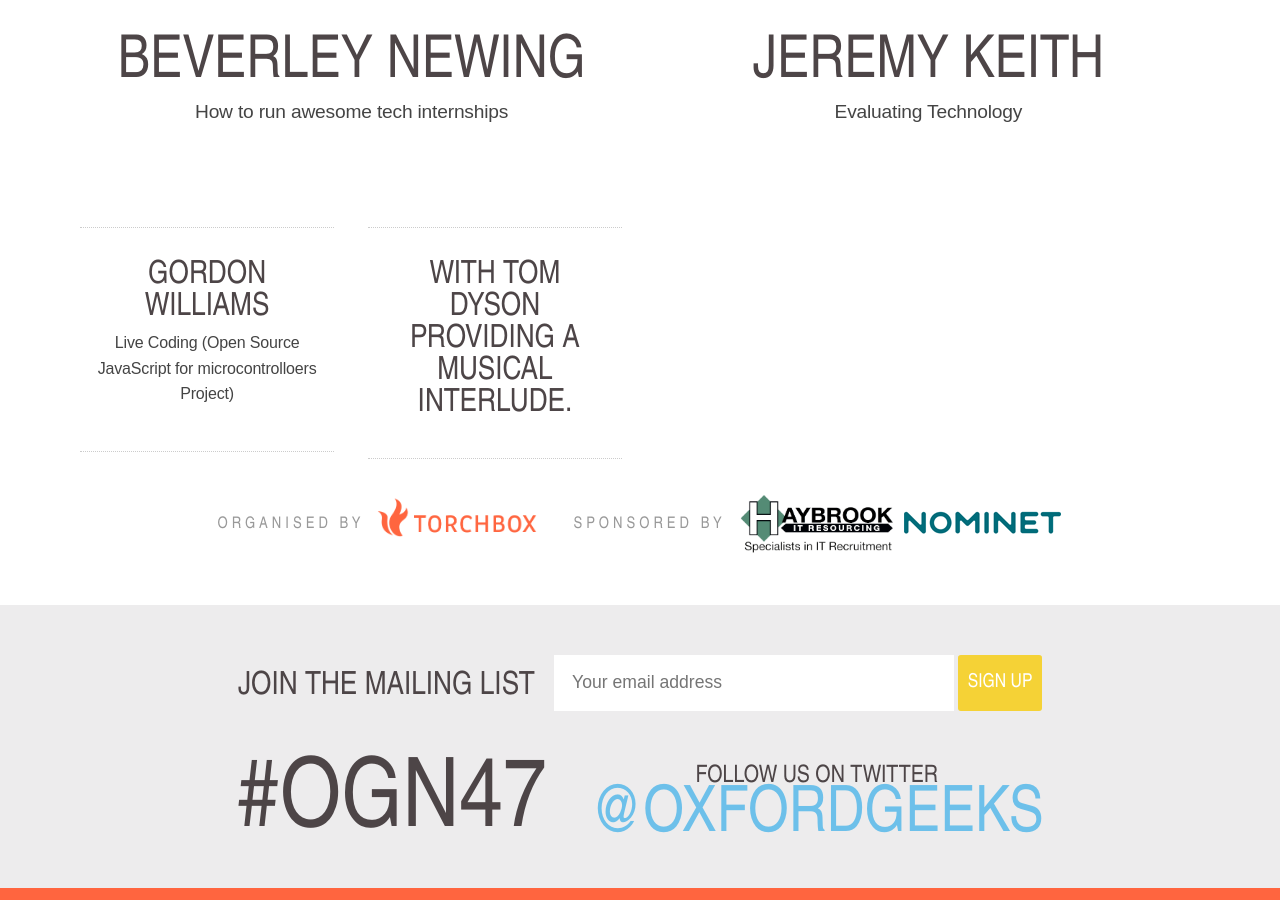
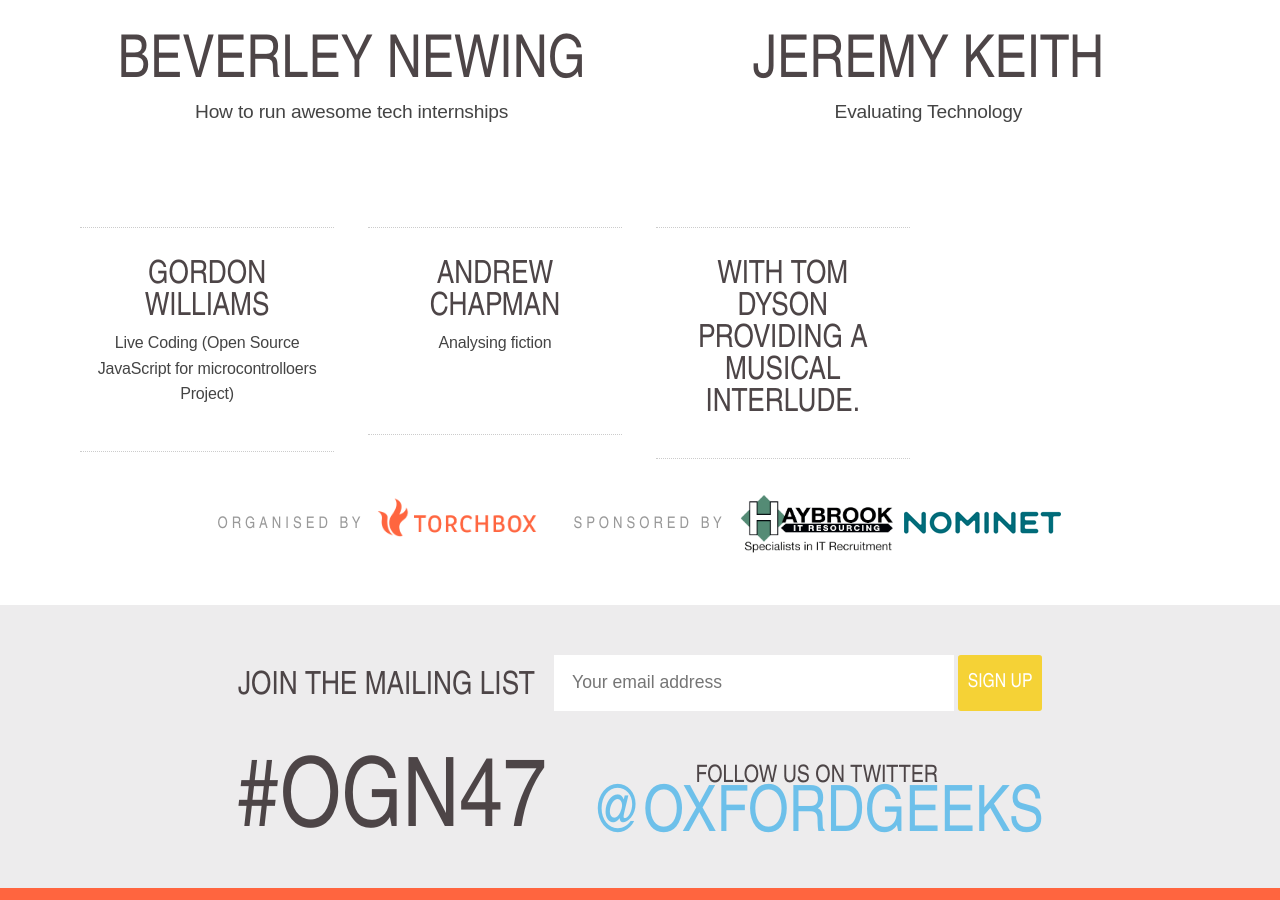
Before and after one commit to torchbox/ogn, a Jekyll site: the page built from _posts/2018-07-04-ogn47.markdown, in a window 1280 px wide and 900 px high, scrolled down 845 px. Built offline with Jekyll 4.4.1, drawn with Linux system fonts in a browser that asks for light colours; nearby versions of some CDN libraries; Markdown is read by kramdown in place of the engine named in the settings.

Commit message:
Adding new microspeaker

```diff
--- a/_posts/2018-07-04-ogn47.markdown
+++ b/_posts/2018-07-04-ogn47.markdown
@@ -55,6 +55,10 @@
         <p>Live Coding (Open Source JavaScript for microcontrolloers Project)</p>
     </li>
     <li itemprop="performer" itemscope="itemscope" itemtype="http://schema.org/Person">
+        <h2 itemprop="name">Andrew Chapman</h2>
+        <p>Analysing fiction</p>
+    </li>
+    <li itemprop="performer" itemscope="itemscope" itemtype="http://schema.org/Person">
         <h2 itemprop="name">With Tom Dyson providing a musical interlude.</h2>
     </li>
 </ul>
```
